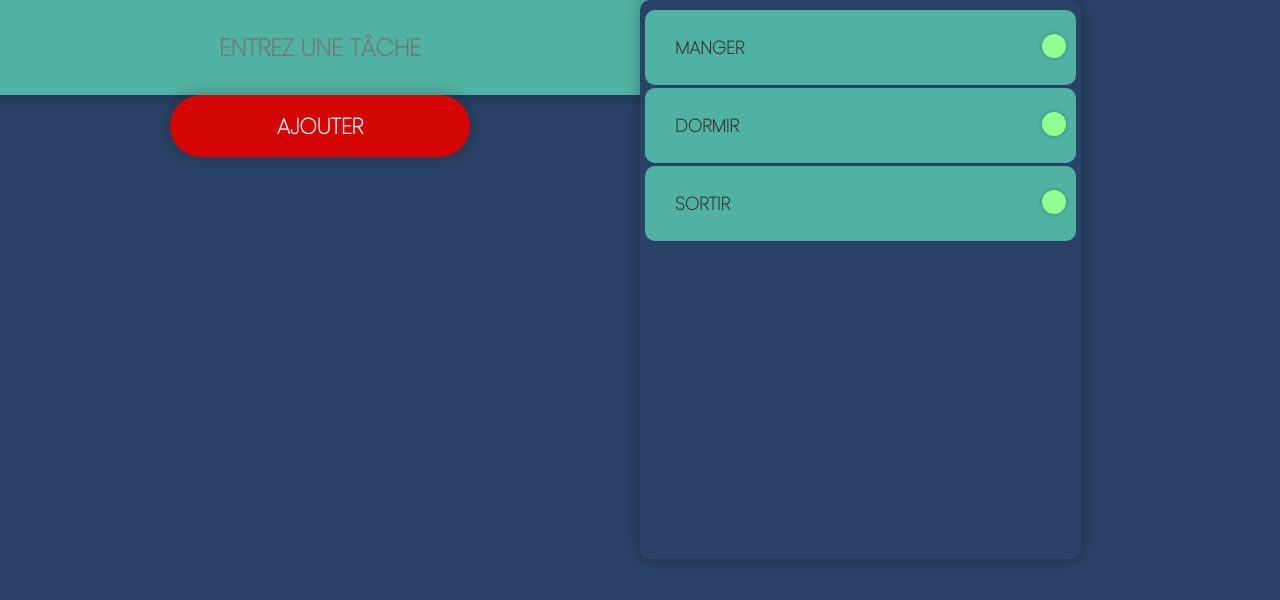
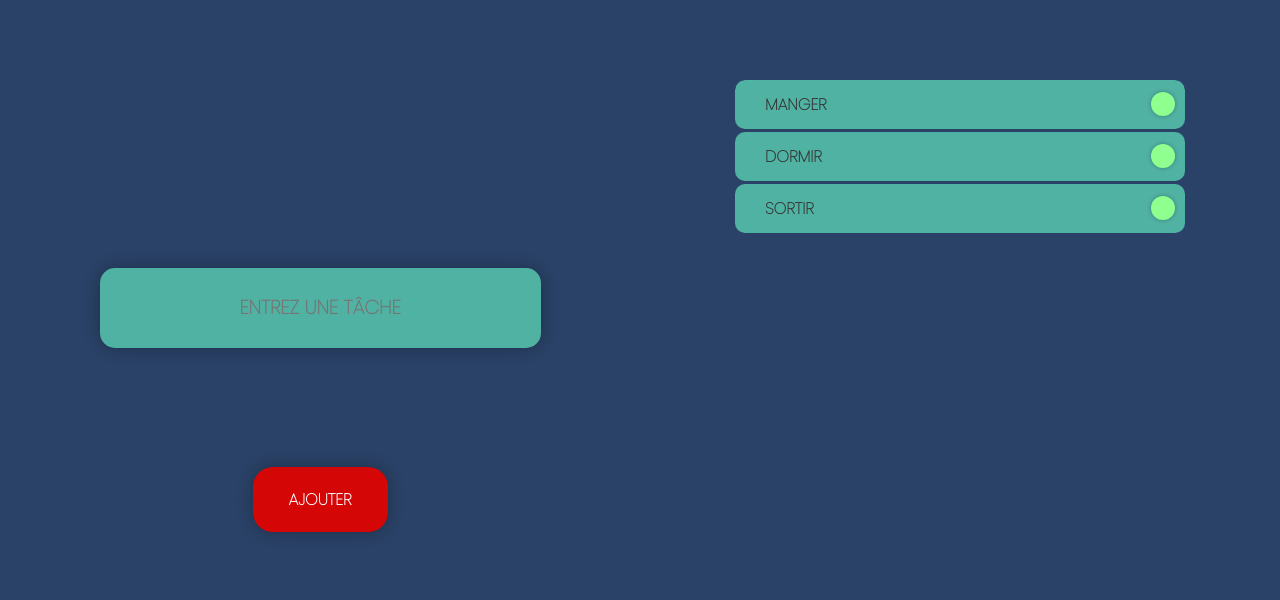
Before and after one commit to Gio-Ayiman/my-todo-list, a plain HTML site: page index.html in a window 1280 px wide. Drawn offline with Linux system fonts and the light colour scheme.

Commit message:
'responsive web design'

```diff
--- a/css/style.css
+++ b/css/style.css
@@ -9,43 +9,55 @@
 
 body{
   display: flex;
+  flex-direction: column;
+  height: 100vh;
   background-color: #2a4267;
 }
 
 #container-left {
   display: flex;
-  width: 50%;
+  justify-content: space-between;
+  flex-wrap: wrap;
   align-items: center;
-  flex-direction: column;
+  width: 96vw;
+  max-width: 450px;
+  height: 48vh;
+  margin: 0 auto;
 }
 
-
+#input{
+  width: 70%;
+}
 #input-entree {
-  display: block;
-  width: 100vw;
-  height: 95px;
+  width: 100%;
+  height: 50px;
   border: none;
   background-color: #50b2a2;
-  border-radius: 20px;
+  border-radius: 15px;
   text-align: center;
-  font-size: 1.5em;
+  font-size: 1em;
   font-weight: 600;
   color: #242020;
   text-transform: uppercase;
   box-shadow: 0px 0px 16px #00000047;
 }
 
+#div-mon-boutton{
+  width: 30%;
+}
 #mon-boutton {
-  width: 300px;
-  height: 62px;
+  display: block;
+  width: 80%;
+  margin: 0 auto;
   background-color: #d50606;
+  padding: 10px;
   border: none;
   box-shadow: 0px 0px 16px #00000047;
-  border-radius: 35px;
+  border-radius: 15px;
   color: #fff;
   text-transform: uppercase;
   font-weight: 600;
-  font-size: 22px;
+  font-size: 0.7em;
   cursor: pointer;
   transition: background-color 0.4s;
 }
@@ -54,19 +66,18 @@ body{
   background-color: #bb0000;
 }
 
-#container-rigth{
-  width: 50%;
-  padding-left: 100px;display: none;
+#container-right{
+  width: 96vw;
+  max-width: 450px;
+  margin: 0 auto;
 }
+
 #div-myList {
+  height: 50vh;
+  width: 100%;
   display: flex;
   flex-direction: column;
-  width: 431px;
-  height: 544px;
-  background-color: #2a4267;
-  box-shadow: 0px 0px 16px #00000047;
   border: none;
-  padding: 10px 5px 5px 5px;
   border-radius: 10px;
   overflow: auto;
 }::-webkit-scrollbar{
@@ -78,14 +89,14 @@ body{
   background-color: #50b2a2;
   margin-bottom: 3px;
   border-radius: 10px;
-  padding: 24px 10px 24px 30px;
+  padding: 12px 10px 12px 30px;
   transition: 0.5s;
 }
 .span-paragraph {
   display: block;
   float: left;
   color: #363636;
-  font-size: 18px;
+  font-size: 1em;
   font-weight: 600;
   text-transform: uppercase;
 }
@@ -110,3 +121,47 @@ body{
 .close{
   display: none;
 }
+
+@media screen and (min-width : 768px) {
+  body{
+    flex-direction: row;
+    height: 100vh;
+    justify-content: center;
+    align-items: center;
+  }
+
+  #container-left {
+    width: 48vw;
+    flex-direction: column;
+    justify-content: space-around;
+  }
+
+  #input{
+    width: 98%;
+  }
+
+  #input-entree{
+    height: 80px;
+    font-size: 1.2em;
+  }
+
+  #div-mon-boutton{
+    width: 50%;
+  }
+
+  #mon-boutton{
+    width: 60%;
+    padding: 20px;
+    border-radius: 20px;
+    font-size: 1em;
+  }
+
+  #container-right{
+    width: 48vw;
+  }
+
+  #div-myList{
+    height: 80vh;
+  }
+
+}
--- a/index.html
+++ b/index.html
@@ -19,7 +19,7 @@
         </div>
     </div>
     <div id="container-right">
-        <div id="div-myList" draggable="false">
+        <div id="div-myList">
             <div><span class="span-paragraph">manger</span><button class="red-close"></button></div>
             <div><span class="span-paragraph">dormir</span><button class="red-close"></button></div>
             <div><span class="span-paragraph">sortir</span><button class="red-close"></button></div>
```
